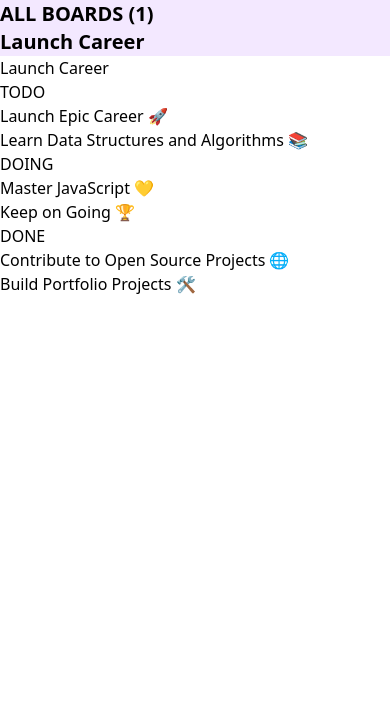
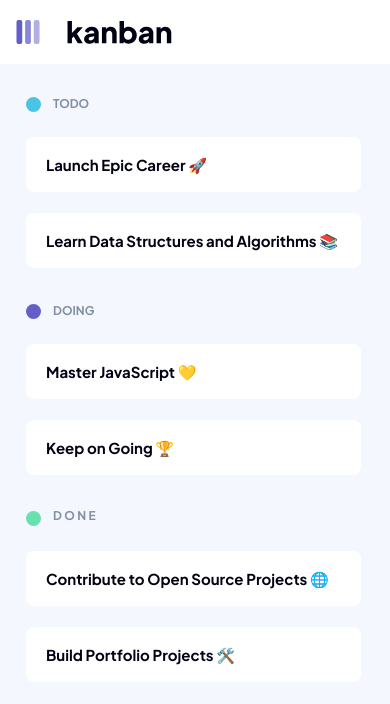
Before and after one commit to yarlinlynn/YARSTR25495_FTO2505-B_Yarlin-Struis_JSLPP, a website: page index.html in a window 390 px wide. Drawn offline with nearby package versions, Linux system fonts and the light colour scheme; files that its build step writes are made by us from their sources.

Commit message:
Added tailwind classes to html
Added custom colours to use throughout my project and completed the mobile version of project

```diff
--- a/index.html
+++ b/index.html
@@ -37,59 +37,66 @@
         <script src="/assets/js/script.js" defer></script>
   </head>
 
-  <body>
+  <body class="font-body ">
     <!-- Navigation Sidebar: Contains the logo, navigation links for boards, and theme toggle. -->
-    <nav class="bg-purple-100 text-xl font-bold">
+    <nav class="pt-5 pb-5 lg:w-[300px]">
       <div>
-        <h4>ALL BOARDS (1)</h4>
-        <button>Launch Career</button>
+        <h4 class="hidden">ALL BOARDS (1)</h4>
+        <div class="flex items-center pl-4 lg:absolute lg:top-[32.78px]">
+            <img class="w-6 h-6 "
+              src="/assets/images/image-bars.svg" alt="image bars">
+            <img
+              class="w-[159px] h-[23px]"
+             src="/assets/images/kanban.svg" alt="kanban logo"/>
+          </div>
+        <button class="hidden">Launch Career</button>
       </div>
     </nav>
 
     <!-- Main Layout: Header with board title, add task button, and main content area for task columns. -->
-    <div>
-      <header>
+    <div class="bg-snow-blue h-screen">
+      <header class="hidden">
         <div>
           <h2>Launch Career</h2>
         </div>
       </header>
 
-      <div>
-        <main>
+      <div class="py-8">
+        <main class="grid gap-[35px] pl-26px pr-29px">
           <!-- Task Columns: Display tasks grouped by status (TODO, DOING, DONE). -->
           <div>
-            <div>
-              <span></span>
-              <h4>TODO</h4>
+            <div class="flex items-center gap-[12px] mb-[25px]">
+              <span class="w-[15px] h-[15px] rounded-full bg-[#49C4E5]"></span>
+              <h4 class="text-cool-gray text-xs font-bold">TODO</h4>
             </div>
             <!-- Tasks container for TODO -->
             <div>
-              <div>Launch Epic Career 🚀</div>
-              <div>Learn Data Structures and Algorithms 📚</div>
+              <div class="mb-[21px] bg-my-white pt-5 px-5 pb-5 rounded-lg text-[15px] font-bold leading-[100%] text-rich-black">Launch Epic Career 🚀</div>
+              <div class="bg-my-white pt-5 px-5 pb-5 rounded-lg text-[15px] font-bold leading-[100%] text-rich-black">Learn Data Structures and Algorithms 📚</div>
             </div>
           </div>
           <!-- DOING Column -->
           <div>
-            <div>
-              <span></span>
-              <h4>DOING</h4>
+            <div class="flex items-center gap-[12px] mb-[25px]">
+              <span class="w-[15px] h-[15px] rounded-full bg-deep-indigo"></span>
+              <h4 class="text-cool-gray text-xs font-bold">DOING</h4>
             </div>
             <!-- Tasks container for DOING -->
             <div>
-              <div>Master JavaScript 💛</div>
-              <div>Keep on Going 🏆</div>
+              <div class="mb-[21px] bg-my-white pt-5 px-5 pb-5 rounded-lg text-[15px] font-bold leading-[100%] text-rich-black">Master JavaScript 💛</div>
+              <div class="bg-my-white pt-5 px-5 pb-5 rounded-lg text-[15px] font-bold leading-[100%] text-rich-black">Keep on Going 🏆</div>
             </div>
           </div>
           <!-- DONE Column -->
           <div>
-            <div>
-              <span></span>
-              <h4>DONE</h4>
+            <div class="flex items-center gap-[12px] mb-[25px]">
+              <span class="w-[15px] h-[15px] rounded-full bg-[#67E2AE]"></span>
+              <h4 class="text-cool-gray text-[12px] font-bold leading-[100%] tracking-[2.4px] mb-[1px] w-[71px] h-[15px]">DONE</h4>
             </div>
             <!-- Tasks container for DONE -->
             <div>
-              <div>Contribute to Open Source Projects 🌐</div>
-              <div>Build Portfolio Projects 🛠️</div>
+              <div class="mb-[21px] bg-my-white pt-5 px-5 pb-5 rounded-lg text-[15px] font-bold leading-[100%] text-rich-black">Contribute to Open Source Projects 🌐</div>
+              <div class="bg-my-white pt-5 px-5 pb-5 rounded-lg text-[15px] font-bold leading-[100%] text-rich-black">Build Portfolio Projects 🛠️</div>
             </div>
           </div>
         </main>
```
